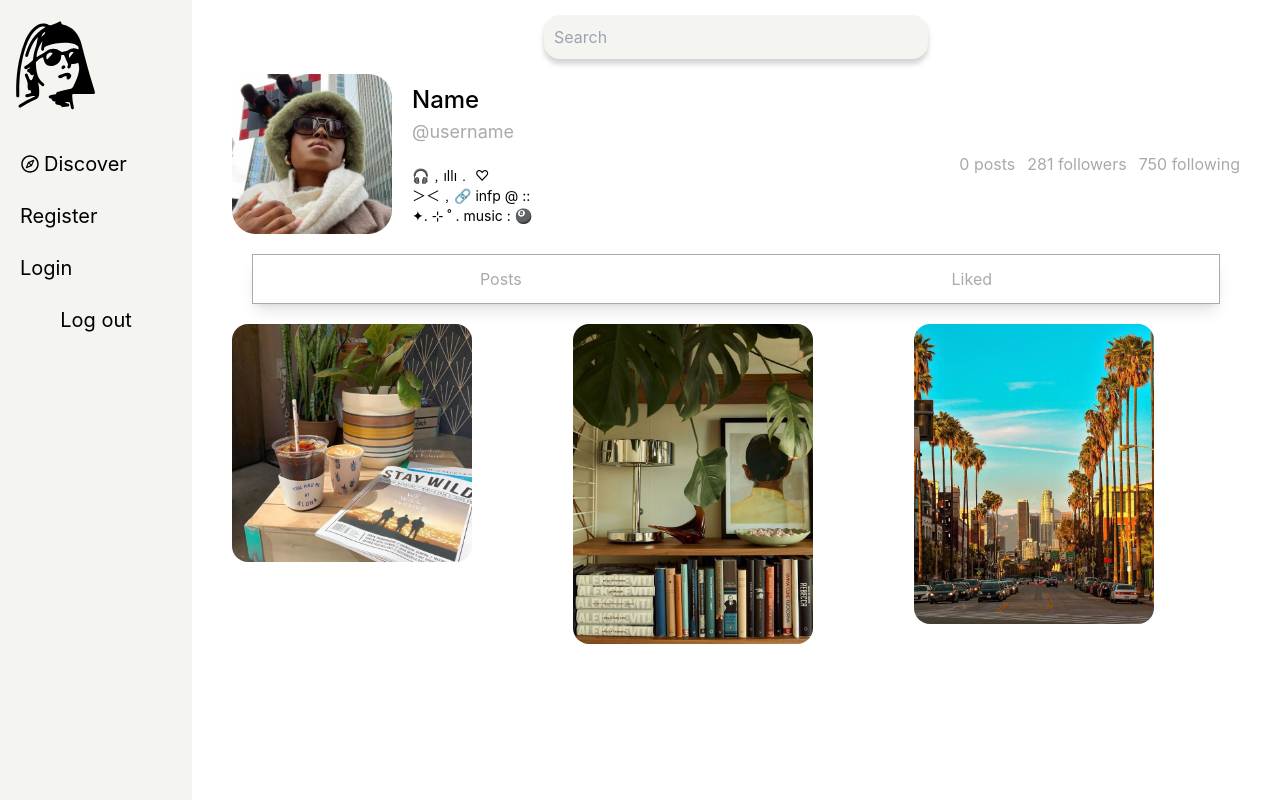
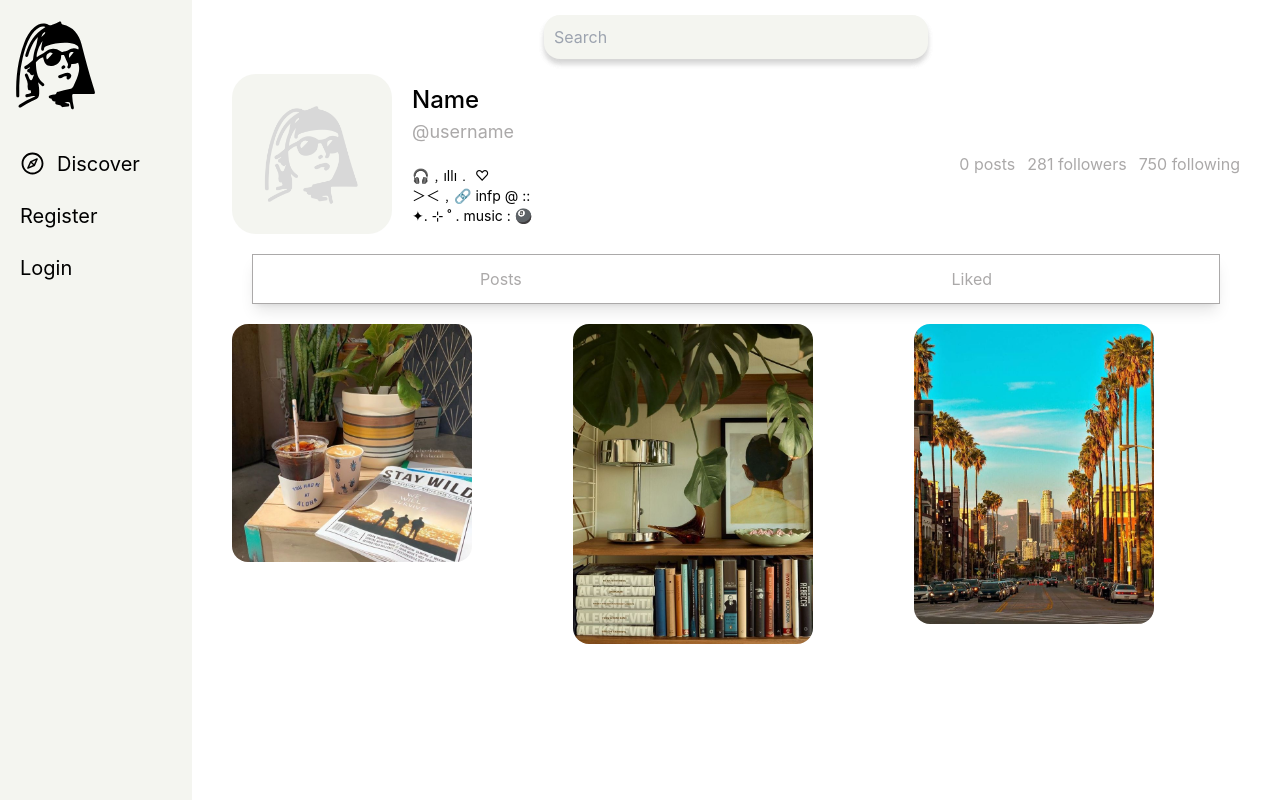
Before and after one commit to anirdm/ReactJS-project, a React (Vite) app: page /1 in a window 1280 px wide. Built offline with nearby package versions, Linux system fonts and the light colour scheme; no server answers.

Commit message:
Update nav bar to display different options based on user authentication status

```diff
--- a/src/components/authForm/RegisterForm.jsx
+++ b/src/components/authForm/RegisterForm.jsx
@@ -20,8 +20,8 @@ const RegisterForm = () => {
         try {
             await signUp(inputs);
             navigate('/');
-        } catch (err) {
-            setErr(error);
+        } catch (error) {
+            setErr(error.message);
         }
     }
 
@@ -79,7 +79,7 @@ const RegisterForm = () => {
                     />
 
                     { error && (
-                       <p className="text-red-500 mt-2">{error}</p>
+                       <p className="text-red-500 mt-2">{err}</p>
                     )}
 
                     <button
--- a/src/components/navBar/NavBar.jsx
+++ b/src/components/navBar/NavBar.jsx
@@ -1,12 +1,13 @@
 import React from 'react'
 import Logo from '/src/assets/logo.svg?react';
 import { AiOutlineCompass } from "react-icons/ai";
+import { IoLogOutSharp } from "react-icons/io5";
 import { useUserAuth } from '../../contexts/AuthContext';
-import { useNavigate } from 'react-router-dom';
-
+import { useNavigate, NavLink } from 'react-router-dom';
+import UserNavBarLinks from './user/UserNavBarLinks';
 
 const NavBar = () => {
-    const { user, logOut } = useUserAuth();
+    const { user, logOut, loading } = useUserAuth();
     const navigate = useNavigate();
 
     const logOutHandler = async () => {
@@ -15,35 +16,56 @@ const NavBar = () => {
     }
 
     return (
-        <nav className='flex flex-col sticky top-0 bg-bright-white shadow-md-nav w-48 h-screen z-50'>
+        <nav className='flex flex-col justify-between sticky top-0 bg-bright-white shadow-md-nav w-48 h-screen z-50'>
+            {loading
+                ? null
+                : (
+                    <>
+                        <div>
                             <Logo className="w-28" />
-            <div className='flex flex-col text-lg space-y-6 justify-between m-5'>
-                <a href="/" className='flex flex-row items-center gap-1 hover:text-flagstone transition-colors text-xl'>
-                    <AiOutlineCompass />
+                            <section className='flex flex-col text-lg space-y-6 justify-between m-5'>
+                                <NavLink
+                                    to='/'
+                                    className='flex flex-row items-center gap-3 hover:text-flagstone transition-colors text-xl'
+                                >
+                                    <AiOutlineCompass size={25} />
                                     Discover
-                </a>
-                { user
-                ? (
+                                </NavLink>
+                                {user
+                                    ? <UserNavBarLinks />
+                                    : (
                                         <>
-
-                    </>
-                )
-                : ( <>
-                        <a href="/auth/register" className='hover:text-flagstone transition-colors text-xl'>
+                                            <NavLink
+                                                to='/auth/register'
+                                                className='hover:text-flagstone transition-colors text-xl'
+                                            >
                                                 Register
-                        </a>
-                        <a href="/auth/login" className=' hover:text-flagstone transition-colors text-xl'>
+                                            </NavLink>
+                                            <NavLink
+                                                to='/auth/login'
+                                                className='hover:text-flagstone transition-colors text-xl'
+                                            >
                                                 Login
-                        </a>
+                                            </NavLink>
                                         </>
                                     )
                                 }
+                            </section>
+                        </div>
+                        {user
+                            ? (
+
                                 <button
-                    className=' hover:text-flagstone transition-colors text-xl'
+                                    className='justify-self-end hover:text-flagstone transition-colors text-xl m-5'
                                     onClick={logOutHandler}
-                >Log out
+                                > <IoLogOutSharp size={35} />
                                 </button>
-            </div>
+                            )
+                            : null
+                        }
+                    </>
+                )
+            }
         </nav>
     )
 }
--- /dev/null
+++ b/src/components/navBar/user/UserNavBarLinks.jsx
@@ -0,0 +1,41 @@
+import { AiFillHome } from "react-icons/ai";
+import { IoIosAddCircleOutline } from "react-icons/io";
+import { IoNotificationsOutline } from "react-icons/io5";
+import { NavLink } from "react-router-dom";
+
+const UserNavBarLinks = () => {
+    return (
+        <>
+            <NavLink
+                to='/home'
+                className='flex flex-row items-center gap-3 hover:text-flagstone transition-colors text-xl'
+            >
+                < AiFillHome size={25} />
+                Home
+            </NavLink>
+            <NavLink
+                to=''
+                className='flex flex-row items-center gap-3 hover:text-flagstone transition-colors text-xl'
+            >
+                <IoIosAddCircleOutline size={25} />
+                Create
+            </NavLink>
+            <NavLink
+                to=''
+                className='flex flex-row items-center gap-3 hover:text-flagstone transition-colors text-xl'
+            >
+                <IoNotificationsOutline size={25} />
+                Notifications
+            </NavLink>
+            <NavLink
+                to='/:username'
+                className='flex flex-row items-center gap-3 hover:text-flagstone transition-colors text-xl'
+            >
+                <img className='w-7 h-7 rounded-full object-cover' src="/default-avatar-v7.png" alt="profile-pic" />
+                Profile
+            </NavLink>
+        </>
+    )
+}
+
+export default UserNavBarLinks;
--- a/src/components/postCard/comments/Comment.jsx
+++ b/src/components/postCard/comments/Comment.jsx
@@ -2,7 +2,7 @@ const Comment = () => {
   return (
     <div className="comment flex gap-3 items-center my-5 mr-2.5">
       <div className="image">
-            <img className='w-10 h-10 rounded-full object-cover'src="/profile-pic.jfif" alt="" />
+            <img className='w-10 h-10 rounded-full object-cover' src="/profile-pic.jfif" alt="" />
       </div>
       <div className="flex-1">
         <p className="font-medium">Name</p>
--- a/src/components/profile/ProfileHeader.jsx
+++ b/src/components/profile/ProfileHeader.jsx
@@ -2,7 +2,7 @@ const ProfileHeader = () => {
     return (
         <header className="profile-header flex md:flex-row min-[320px]:flex-col items-center justify-between ">
             <div className='flex md:flex-row min-[320px]:flex-col gap-5 items-center flex-wrap'>
-                <img src="/profile-pic.jfif" className="w-40 h-40 object-cover rounded-3xl" alt="profile-pic" />
+                <img src="/default-avatar-v7.png" className="w-40 h-40 object-cover rounded-3xl" alt="profile-pic" />
                 <div>
                     <h2 className='m-0'>Name</h2>
                     <h3 className='text-lg text-flagstone'>@username</h3>
--- a/src/contexts/AuthContext.jsx
+++ b/src/contexts/AuthContext.jsx
@@ -19,12 +19,14 @@ export const useUserAuth = () => {
 // AuthProvider component to wrap the application and provide context values
 export const AuthProvider = ({ children }) => {
     const [user, setUser] = useState(null);
+    const [loading, setLoading] = useState(true);
     const [error, setError] = useState('');
 
     // Set up authentication state listener
     useEffect(() => {
         const unsubscribe = onAuthStateChanged(auth, (currentUser) => {
             setUser(currentUser);
+            setLoading(false);
         });
 
         return () => unsubscribe();
@@ -61,6 +63,7 @@ export const AuthProvider = ({ children }) => {
             setUser(user);
             setError(''); // Clear error on success
         } catch (err) {
+            setError(err);
             throw new Error(err);
         }
     }
@@ -71,7 +74,7 @@ export const AuthProvider = ({ children }) => {
     }
 
     return (
-        <AuthContext.Provider value={{ user, signUp, logOut, error }}>
+        <AuthContext.Provider value={{ user, signUp, logOut, error, loading }}>
             {children}
         </AuthContext.Provider>
     );
```
Also changed, not shown: public/default-avatar-v7.png (added). Lines whose indentation alone changed are shown as unchanged.
